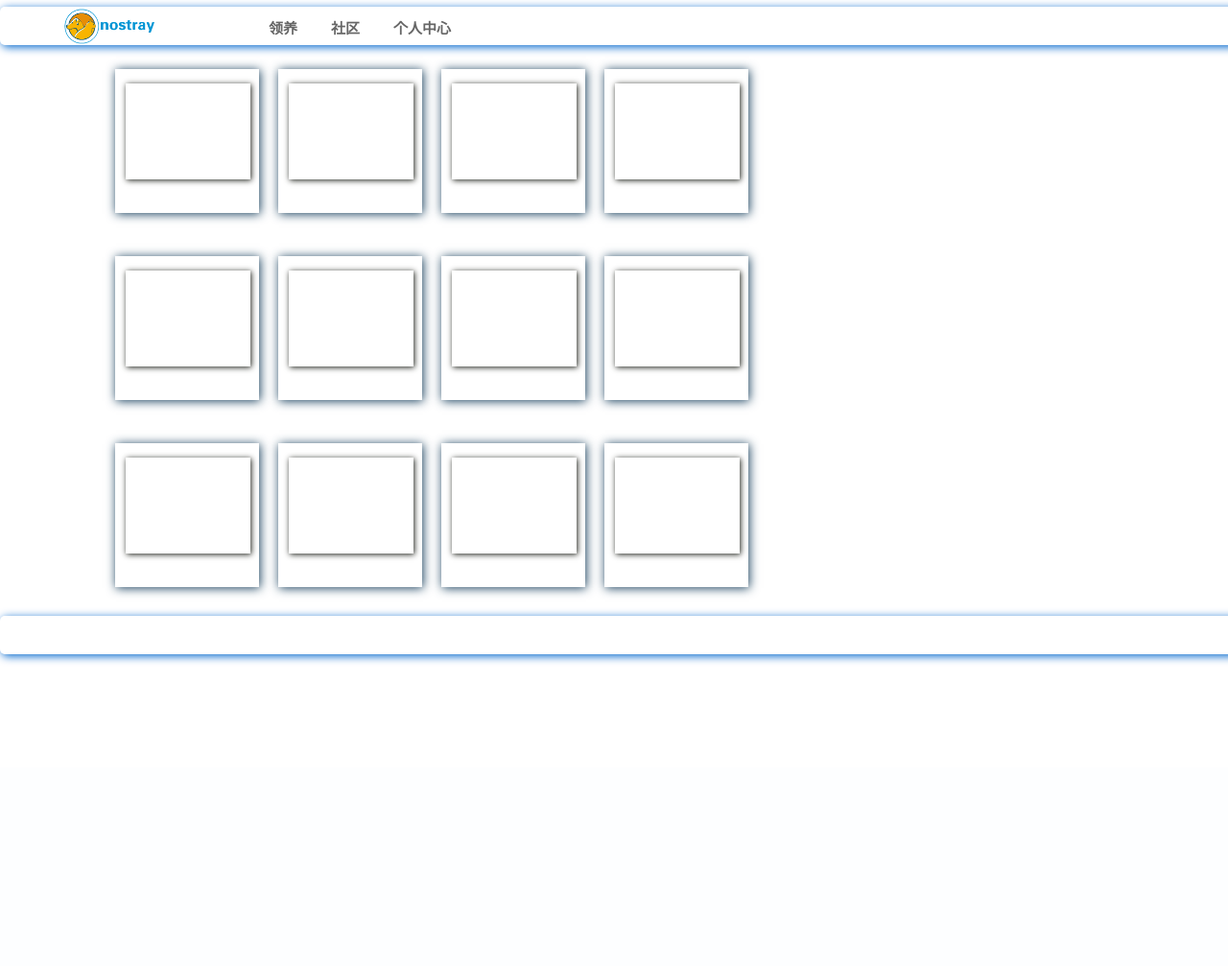
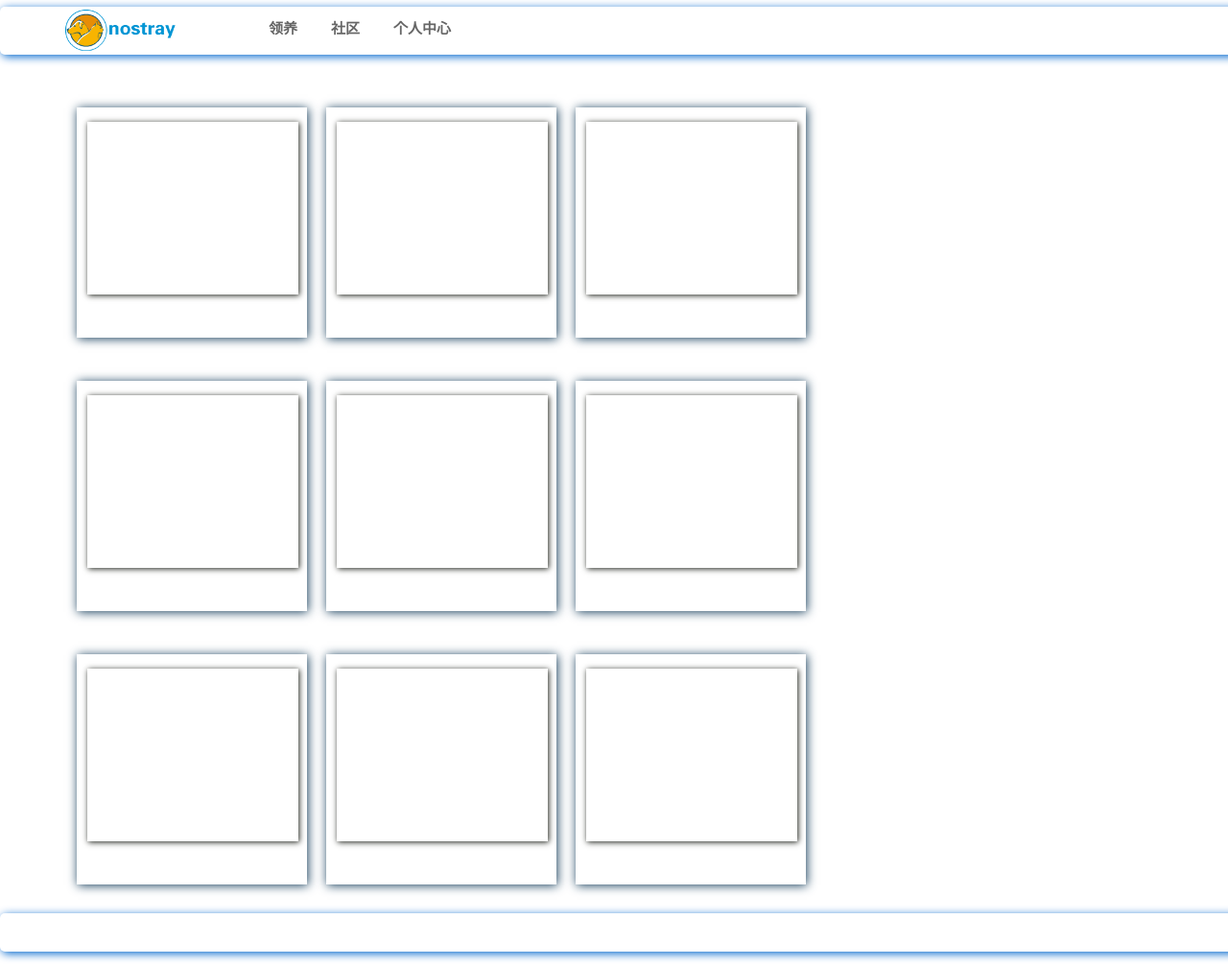
Before and after one commit to DemonCancer/nostray-test, a Python web app: template raise/templates/station_list.html in a window 1280 px wide. Shown: the whole page at 96% size. Before the commit the page ends 691 px from the top, so only its background shows below. Run offline with Jinja, Linux system fonts and the light colour scheme; the template is opened without the code that fills it, so the values that code supplies are empty.

Commit message:
Changes again

```diff
--- a/raise/templates/station_list.css
+++ b/raise/templates/station_list.css
@@ -10,13 +10,13 @@
 }
 .head{
 	width: 100%;
-	height: 40px;
+	height: 50px;
 	box-shadow: 2px 2px 10px #06C;
 	border-radius:5px;
 	margin-top:7px;
 }
 .main{
-	margin-top:10px;
+	margin-top:40px;
 	width:100%;
 	overflow:hidden
 }
--- a/raise/templates/station_list.html
+++ b/raise/templates/station_list.html
@@ -7,12 +7,12 @@
 <style type="text/css">
 .top,.mid,.down{
 	margin-bottom:15px;
-	margin-left:100px;
+	margin-left:60px;
 	float:left;
 }
 .div_station_list{
-	width:150px;
-	height:150px;
+	width:240px;
+	height:240px;
 	margin-left:20px;
 	margin-top:15px;
 	margin-bottom:15px;
@@ -22,8 +22,8 @@
 .div_station_list_img{
 	margin-top:15px;
 	margin-left: 11px;
-	width: 130px;
-	height:100px;
+	width: 220px;
+	height:180px;
 	box-shadow: 1px 1px 6px rgb(30,33,26);
 }
 .div_station_list_span{
@@ -39,7 +39,7 @@
   <div class="head">
     	<div class="div_logo">
         	<a class="a_logo">
-            	<img src="./logo.png" style="max-width:98px; max-height:40px;" />
+            	<img src="./logo.png" style="max-width:120px; max-height:50px;" />
             </a>
         </div>
    	<div class="div_nav">
@@ -64,12 +64,12 @@
 	    		<div class="div_station_list_img"></div>
 	    		<div class="div_station_list_span"></div>
 	    	</div>
+	    </div>
+	    <div class="mid">
 	    	<div id="station_list_4" class="div_station_list">
 	    		<div class="div_station_list_img"></div>
 	    		<div class="div_station_list_span"></div>
 	    	</div>
-	    </div>
-	    <div class="mid">
 	    	<div id="station_list_5" class="div_station_list">
 	    		<div class="div_station_list_img"></div>
 	    		<div class="div_station_list_span"></div>
@@ -78,7 +78,9 @@
 	    		<div class="div_station_list_img"></div>
 	    		<div class="div_station_list_span"></div>
 	    	</div>
-	    	<div id="station_list_7" class="div_station_list">
+	    </div>
+	    <div class="down">
+	   		 <div id="station_list_7" class="div_station_list">
 	    		<div class="div_station_list_img"></div>
 	    		<div class="div_station_list_span"></div>
 	    	</div>
@@ -86,21 +88,7 @@
 	    		<div class="div_station_list_img"></div>
 	    		<div class="div_station_list_span"></div>
 	    	</div>
-	    </div>
-	    <div class="down">
-	   		 <div id="station_list_9" class="div_station_list">
-	    		<div class="div_station_list_img"></div>
-	    		<div class="div_station_list_span"></div>
-	    	</div>
-	    	<div id="station_list_10" class="div_station_list">
-	    		<div class="div_station_list_img"></div>
-	    		<div class="div_station_list_span"></div>
-	    	</div>
-	    	<div id="station_list_11" class="div_station_list">
-	    		<div class="div_station_list_img"></div>
-	    		<div class="div_station_list_span"></div>
-	    	</div>
-	    	<div id="station_list_12" class="div_station_list">
+	    	<div id="station_list_9" class="div_station_list">
 	    		<div class="div_station_list_img"></div>
 	    		<div class="div_station_list_span"></div>
 	    	</div>
```
